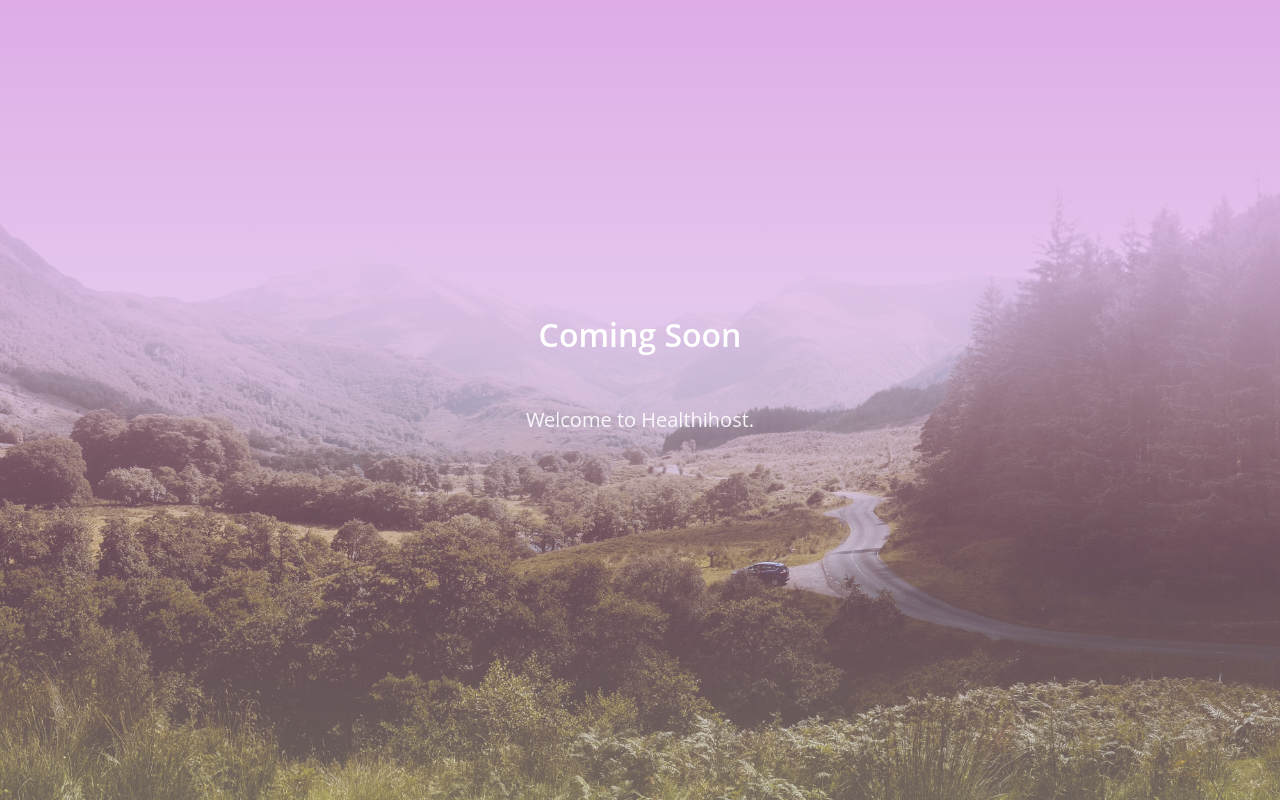
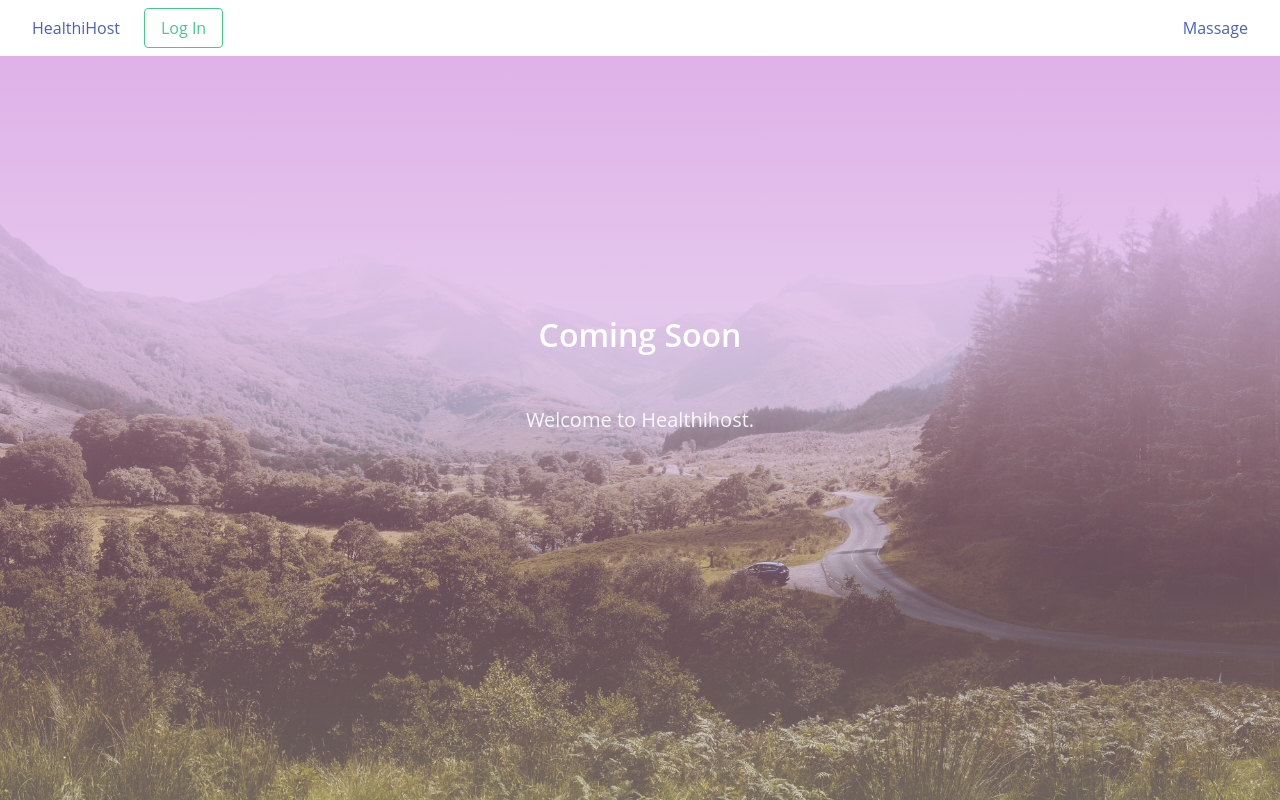
Before and after one commit to ShaneMoyo/health-i-host-front-end, a React (Create React App) app: page / in a window 1280 px wide. Built offline with nearby package versions, Linux system fonts and the light colour scheme.

Commit message:
add navigation bar

```diff
--- a/src/app/App.js
+++ b/src/app/App.js
@@ -1,9 +1,11 @@
 import React, { Component } from 'react';
+import Navigation from '../components/navigation/Navigation';
 import Routes from './Routes';
 import { connect } from 'react-redux';
 import { BrowserRouter as Router } from 'react-router-dom';
 import '../style/mystyle.css';
 import './app.css';
+
 
 class App extends Component {
   render() {
@@ -16,7 +18,7 @@
             <link rel="stylesheet" href="https://cdn.jsdelivr.net/npm/animate.css@3.5.2/animate.min.css"/>
             <title>HealthiHost</title>
           </head>
-
+          <Navigation/>
           <Routes/>
         </div>
       </Router>
--- /dev/null
+++ b/src/components/navigation/Navigation.js
@@ -0,0 +1,68 @@
+import React, { Component } from 'react';
+import { NavLink } from 'react-router-dom';
+import { connect } from 'react-redux';
+
+const NavBarLink = props => <NavLink {...props}
+className="nav-link"
+activeClassName="active"
+/>;
+
+class Navigation extends Component {
+
+  state = {
+    isActive: false
+  }
+
+  onClickNav = () => {
+    this.setState({ isActive: !this.state.isActive})
+  }
+  handleSignOut = () => {
+    this.props.signout();
+  }
+
+  render() {
+    const { user } = this.props;
+    return (
+      <div class="hero-head">
+      <nav class="navbar">
+      <div class="container is-fluid">
+        <div class="navbar-brand">
+          <a class="navbar-item">
+            <NavBarLink exact to="/">HealthiHost</NavBarLink>
+          </a>
+
+          <a class="navbar-item is-transparent">
+              { user ? `Hello, ${user.firstName}`: <NavBarLink class="animated fadeIn button is-outlined is-success" exact to="/login">Log In</NavBarLink>}
+          </a>
+
+          <span class="navbar-burger burger" data-target="navbarMenu" onClick={() => this.onClickNav()}>
+            <span></span>
+            <span></span>
+            <span></span>
+          </span>
+        </div>
+
+        <div class={ this.state.isActive ? "animated fadeIn navbar-menu is-active" : "navbar-menu"}>
+          <div class="navbar-end">
+            <a class="navbar-item is-transparent">
+              <NavBarLink exact to="/massage">Massage</NavBarLink>
+            </a>
+
+            { user && <a class="navbar-item" onClick={() => this.handleSignOut()}>
+            <NavBarLink exact to="/">Log out</NavBarLink>
+            </a> }
+          </div>
+        </div>
+
+      </div>
+     </nav>
+
+     </div>
+    );
+  }
+}
+
+export default connect(({ auth }) => ({
+
+}), null
+)(Navigation);
```
